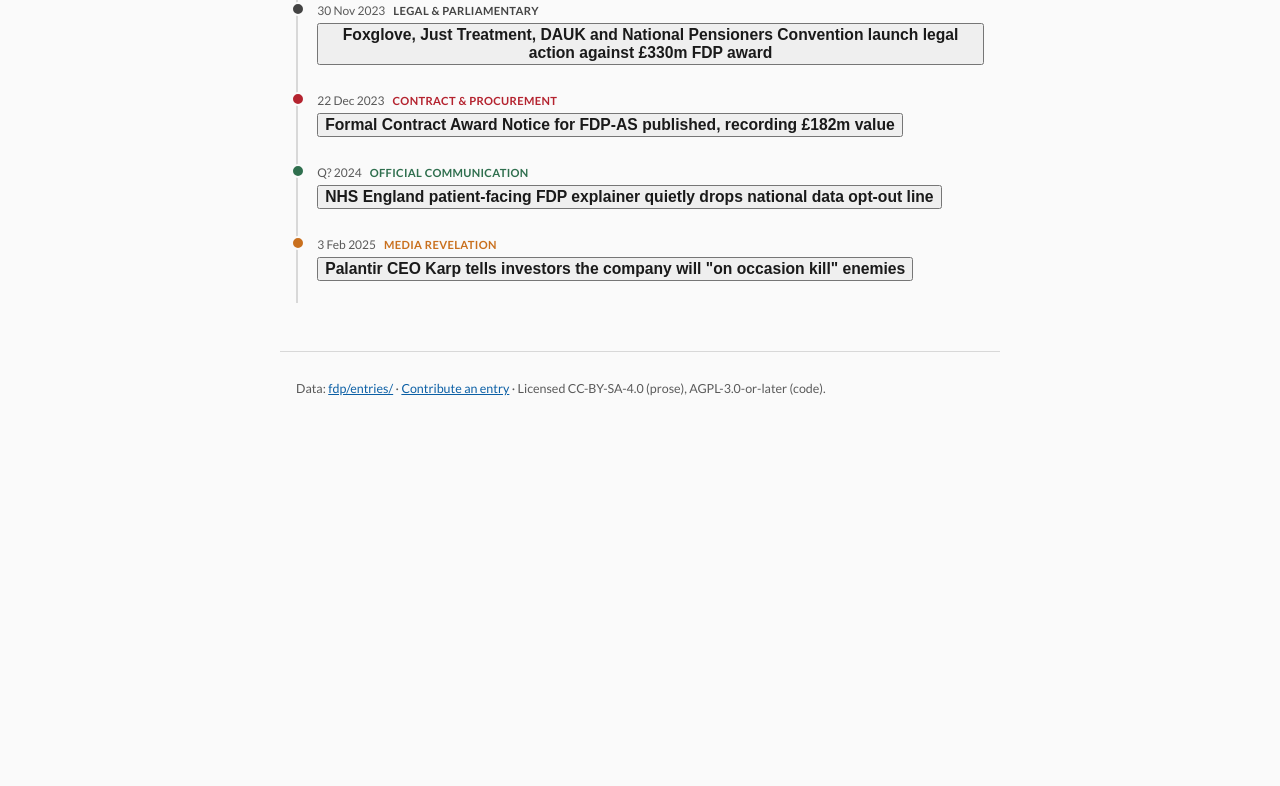
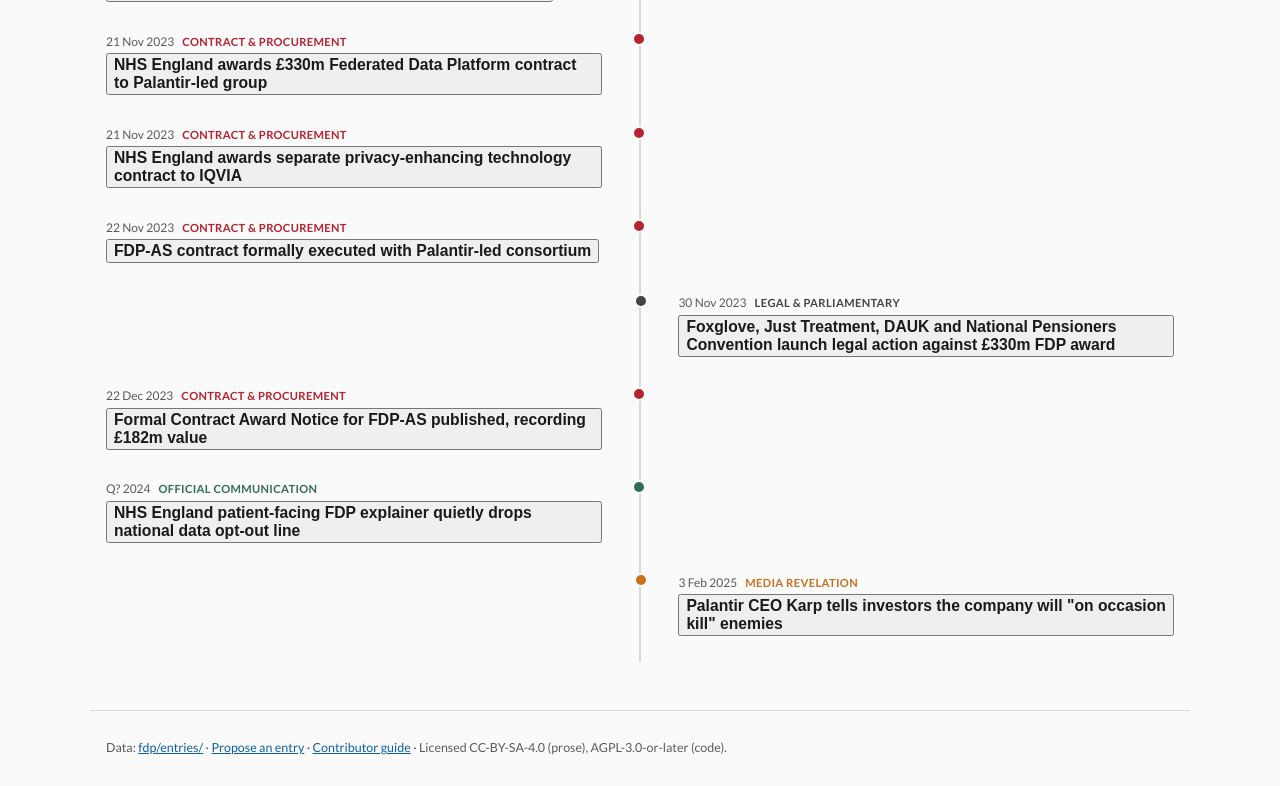
Before and after one commit to pacharanero/nhse, a plain HTML site: page index.html in a window 1280 px wide. Shown: the part 1830-2616 px from the top of the page. Before the commit the page ends 2257 px from the top, so only its background shows below. Drawn offline with Linux system fonts and the light colour scheme.

Commit message:
feat(site): centred two-sided timeline, GitHub issue template for proposals
Timeline now runs down the centre of a wider layout, with entries
alternating left/right by category: contract/official/board/scope
(what NHS England/government/the supplier did) on the left,
media/legal/civil (how the outside world found out or reacted) on the
right. Falls back to the old single-column layout under 720px.

Add .github/ISSUE_TEMPLATE/new-entry.yml so readers without git/YAML
can propose entries via a GitHub issue form mirroring the entry
schema, linked from the site footer, CONTRIBUTING.md, and a new R14
roadmap item.

```diff
--- a/css/style.css
+++ b/css/style.css
@@ -31,7 +31,7 @@
 
 .site-header {
   padding: 1.5rem 1rem 1rem;
-  max-width: 720px;
+  max-width: 1100px;
   margin: 0 auto;
 }
 
@@ -44,10 +44,11 @@
   color: var(--muted);
   font-size: 0.92rem;
   margin: 0;
+  max-width: 70ch;
 }
 
 main {
-  max-width: 720px;
+  max-width: 1100px;
   margin: 0 auto;
   padding: 0 1rem 3rem;
 }
@@ -115,30 +116,55 @@
 }
 
 .timeline {
+  position: relative;
   list-style: none;
   margin: 1.5rem 0 0;
   padding: 0;
-  border-left: 2px solid var(--border);
+}
+
+.timeline::before {
+  content: "";
+  position: absolute;
+  left: 50%;
+  top: 0;
+  bottom: 0;
+  width: 2px;
+  background: var(--border);
+  transform: translateX(-50%);
 }
 
 .timeline-item {
   position: relative;
-  padding: 0 0 1.4rem 1.2rem;
-  margin-left: -2px;
-  border-left: 2px solid transparent;
+  width: 50%;
+  box-sizing: border-box;
+  padding: 0 0 1.6rem;
+  clear: both;
+}
+
+.timeline-item.side-left {
+  left: 0;
+  padding-right: 2.4rem;
+}
+
+.timeline-item.side-right {
+  left: 50%;
+  padding-left: 2.4rem;
 }
 
 .timeline-item::before {
   content: "";
   position: absolute;
-  left: -7px;
   top: 0.3rem;
   width: 10px;
   height: 10px;
   border-radius: 50%;
   background: var(--dot-color, #999);
   border: 2px solid var(--bg);
+  z-index: 1;
 }
+
+.timeline-item.side-left::before { right: -6px; }
+.timeline-item.side-right::before { left: -6px; }
 
 .entry-date {
   font-size: 0.75rem;
@@ -162,6 +188,24 @@
   margin-top: 0.15rem;
   cursor: pointer;
   color: var(--text);
+  text-align: left;
+}
+
+@media (max-width: 720px) {
+  .timeline::before { left: 0; }
+  .timeline-item,
+  .timeline-item.side-left,
+  .timeline-item.side-right {
+    width: 100%;
+    left: 0;
+    padding-left: 1.2rem;
+    padding-right: 0;
+  }
+  .timeline-item.side-left::before,
+  .timeline-item.side-right::before {
+    left: -6px;
+    right: auto;
+  }
 }
 
 .entry-title:hover,
@@ -230,7 +274,7 @@
 }
 
 .site-footer {
-  max-width: 720px;
+  max-width: 1100px;
   margin: 0 auto;
   padding: 1rem;
   color: var(--muted);
--- a/index.html
+++ b/index.html
@@ -26,7 +26,7 @@
 <div class="card" id="entry-card" hidden role="dialog" aria-modal="false"></div>
 
 <footer class="site-footer">
-  <p>Data: <a href="fdp/entries/">fdp/entries/</a> · <a href="CONTRIBUTING.md">Contribute an entry</a> · Licensed CC-BY-SA-4.0 (prose), AGPL-3.0-or-later (code).</p>
+  <p>Data: <a href="fdp/entries/">fdp/entries/</a> · <a href="https://github.com/pacharanero/nhse/issues/new?template=new-entry.yml">Propose an entry</a> · <a href="CONTRIBUTING.md">Contributor guide</a> · Licensed CC-BY-SA-4.0 (prose), AGPL-3.0-or-later (code).</p>
 </footer>
 
 <script src="js/vendor/js-yaml.min.js"></script>
--- a/js/app.js
+++ b/js/app.js
@@ -9,6 +9,18 @@
     board: "Board meeting quote",
     legal: "Legal & parliamentary",
     civil: "Civil society",
+  };
+
+  // Left: what NHS England / government / the supplier did or said.
+  // Right: how the outside world found out, reacted, or pushed back.
+  const CATEGORY_SIDE = {
+    scope: "left",
+    contract: "left",
+    official: "left",
+    board: "left",
+    media: "right",
+    legal: "right",
+    civil: "right",
   };
 
   const timelineEl = document.getElementById("timeline");
@@ -74,8 +86,9 @@
     );
     timelineEl.innerHTML = "";
     visible.forEach((entry) => {
+      const side = CATEGORY_SIDE[entry.category] || "left";
       const li = document.createElement("li");
-      li.className = "timeline-item";
+      li.className = `timeline-item side-${side}`;
       li.style.setProperty("--dot-color", `var(--cat-${entry.category})`);
 
       const dateSpan = document.createElement("span");
```
Also changed, not shown: CONTRIBUTING.md (+5 -0 lines), spec/fdp-timeline.md (+2 -1 lines), .github/ISSUE_TEMPLATE/new-entry.yml (added).
